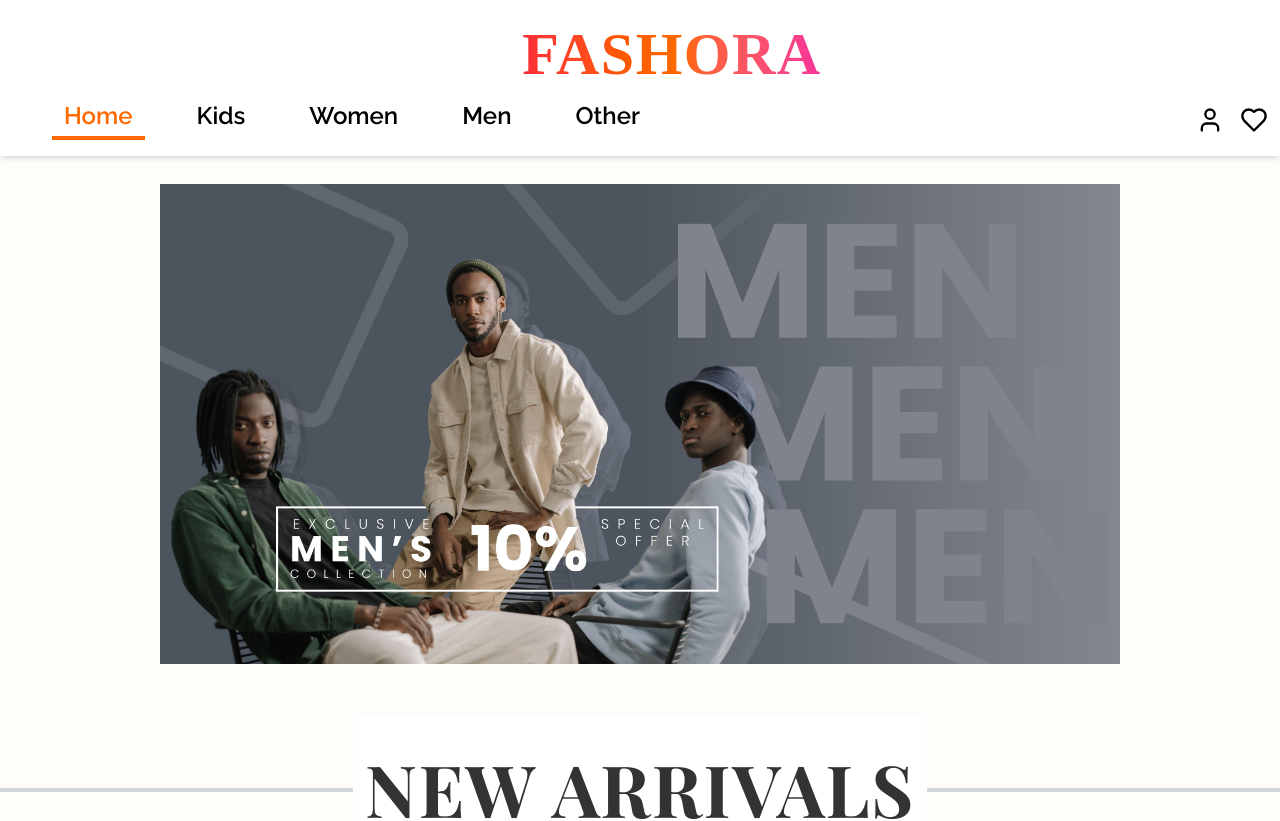
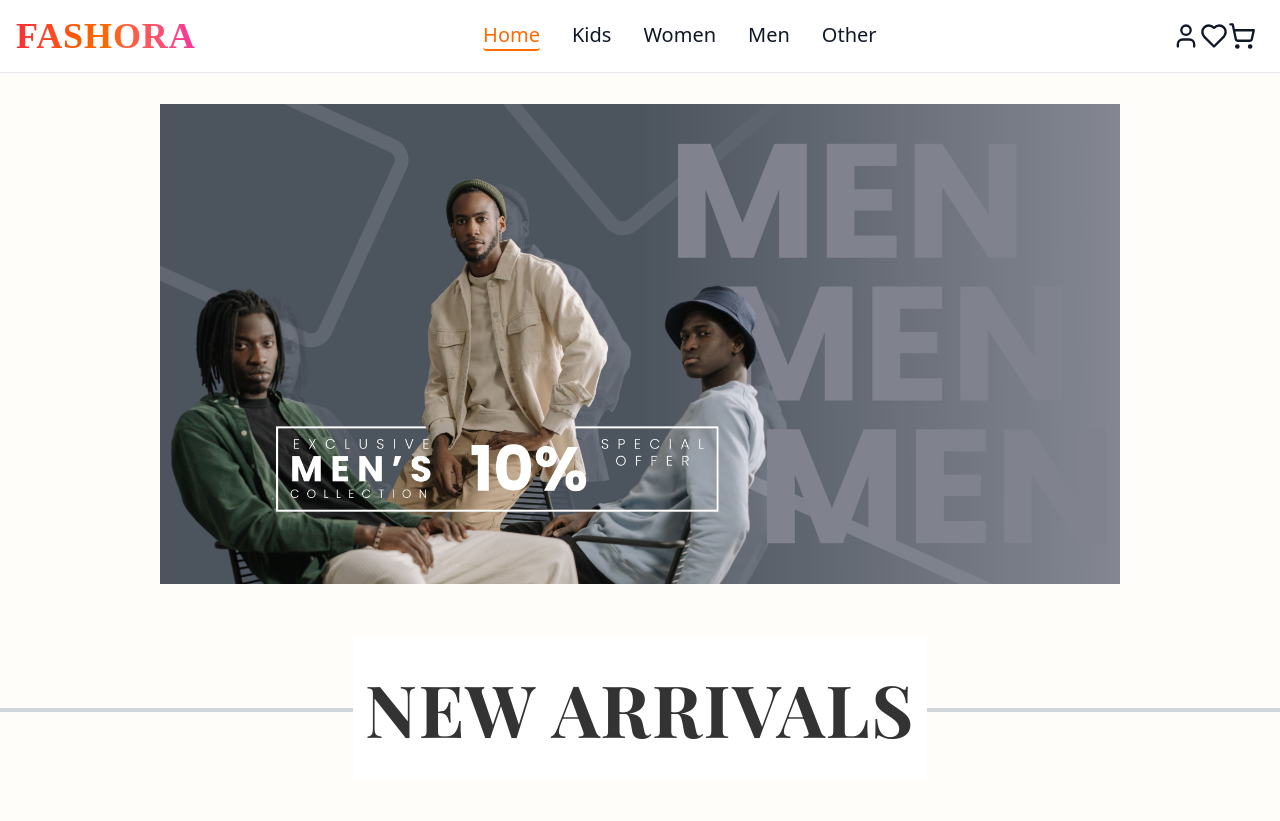
Before and after one commit to Bashitha267/fashoraFE, a React (Vite) app: page / in a window 1280 px wide. Shown: the top 821 px of the page. Built offline with nearby package versions, Linux system fonts and the light colour scheme; a web font is replaced by a local one.

Commit message:
navbar edided

```diff
--- a/src/components/HomeSection.tsx
+++ b/src/components/HomeSection.tsx
@@ -1,7 +1,7 @@
 import background1 from "../assets/men.jpg"
 export const HomeSection = () => {
   return (
-    <div className="mt-30 flex flex-col gap-3 items-center md:justify-center md:p-16 pt-4 pb-4  ">
+    <div className="mt-10 flex flex-col gap-3 items-center md:justify-center md:p-16 pt-4 pb-4  ">
      <div><img src={background1} className="w-[160vh] h-[60vh] object-contain"></img></div>
 
     <div className=" md:py-10 flex justify-center">
--- a/src/components/NavBar.tsx
+++ b/src/components/NavBar.tsx
@@ -1,6 +1,6 @@
 import { Heart, ShoppingCart, User } from "lucide-react";
 import { useState } from "react";
-import "../components/navbar.css";
+import './navbar.css';
 
 interface NavbarProps {
   toggleCart: () => void;
@@ -16,103 +16,130 @@ export const NavBar: React.FC<NavbarProps> = ({
   currentPage,
 }) => {
   const [isMobileMenuOpen, setMobileMenuOpen] = useState(false);
-  const toggleMobileMenu = () => {
-    setMobileMenuOpen(!isMobileMenuOpen);
-  };
+  const toggleMobileMenu = () => setMobileMenuOpen(!isMobileMenuOpen);
 
   return (
-    <div className="fixed top-0 left-0 bg-white  shadow-md z-100 py-2 w-screen">
-      <div className="flex flex-col  md:ml-4 md:mr-6 mx-auto md:pl-4 md:pr-4 pb-2 pt-4">
-        {/* Title */}
-        <div className={`flex items-center pb-4 justify-center w-screen ${isMobileMenuOpen ? "" : ""}`}   >
-          <h1 className="tracking-wide md:text-6xl bg-clip-text  text-2xl text-transparent bg-gradient-to-r  from-red-500 via-orange-500  to-pink-500 logo_title cursor-pointer w-fit text-center">
-            <a
-              onClick={(e) => {
-                e.preventDefault();
-                navigateTo("home");
-              }}
+    <nav className="bg-white fixed w-full z-500 top-0 start-0 border-b border-gray-200">
+      <div className="max-w-screen-xl flex flex-wrap items-center justify-between mx-auto p-4">
+        {/* Logo */}
+        <div
+          className="flex items-center space-x-3 rtl:space-x-reverse cursor-pointer justify-center"
+          onClick={() => navigateTo("home")}
         >
+          <span className="tracking-wide md:text-4xl bg-clip-text text-2xl font-bold text-transparent bg-gradient-to-r from-red-500 via-orange-500 to-pink-500 logo_title cursor-pointer w-fit">
             FASHORA
-            </a>
-          </h1>
+          </span>
         </div>
 
-        {/* Mobile Hamburger Button */}
-
-
-        {/* Navigation and Icons Section */}
-        <div className={`flex flex-row md:flex-row justify-between   md:opacity-100 items-center  md:h-fit w-screen max-w-[60vh]  md:max-w-[160vh] md:mx-auto  md:px-0 ${isMobileMenuOpen ? "px-0" : "px-5"}`}>
-          <div className={`md:hidden block ${isMobileMenuOpen ? "hidden" : "block"}`}>  <button
-          className="md:hidden block md:p-4"
-          onClick={toggleMobileMenu}
-          aria-label="Toggle navigation"
-        >
-          <span className="block w-6 h-0.5 bg-black mb-1"></span>
-          <span className="block w-6 h-0.5 bg-black mb-1"></span>
-          <span className="block w-6 h-0.5 bg-black"></span>
-        </button></div>
-          {/* Navigation Menu */}
-          <div
-            className={`navmenu md:block ${isMobileMenuOpen ? "block" : "hidden"} md:mx-5 `}
-          >
-            <nav className="flex md:flex-row md:gap-10 flex-col  h-screen md:h-fit bg-gray-200 md:bg-white pr-30 md:pr-0 gap-4" onClick={()=>{
-              setMobileMenuOpen(false)
-            }}>
-              {/* Menu Items */}
-              {["home", "kids", "women", "men", "other"].map((page) => (
-                <div
-                  key={page}
-                  className={` navbar_headers text-2xl hover:text-orange-500 cursor-pointer ${
-                    currentPage === page
-                      ? "px-3 text-orange-500 border-b-4 border-orange-500"
-                      : "mx-3 relative pb-2 before:absolute before:bottom-0 before:left- before:w-0 before:h-0.5 before:bg-orange-500 before:transition-all before:duration-300 before:ease-in-out hover:before:w-full hover:before:border-orange-500 hover:before:left- "
-                  }`}
-                >
-                  <a
-                    onClick={(e) => {
-                      e.preventDefault();
-                      navigateTo(page);
-                      setMobileMenuOpen(false)
-                    }}
-                  >
-                    {page.charAt(0).toUpperCase() + page.slice(1)}
-                  </a>
-                </div>
-              ))}
-            </nav>
-          </div>
-
-          {/* Icons Section */}
-          <div className={`icons flex flex-row gap-4 justify-center md:justify-end items-center mt-4 md:mt-0 ${isMobileMenuOpen ? "hidden" : "block"}`}>
+        {/* Icons and Mobile Menu Button */}
+        <div className="flex md:order-2 space-x-3 md:space-x-0 rtl:space-x-reverse mx-2">
           <a
             onClick={(e) => {
               e.preventDefault();
               navigateTo("login");
             }}
+            className="cursor-pointer"
           >
-              <User size={28} className="hover:text-orange-500" />
+            <User size={28} className="hover:text-orange-500 text-gray-900" />
           </a>
           <a
             onClick={(e) => {
               e.preventDefault();
               navigateTo("fav");
             }}
+            className="cursor-pointer"
           >
-              <Heart size={28} className="hover:text-orange-500" />
+            <Heart size={28} className="hover:text-orange-500 text-gray-900" />
           </a>
           <div className="relative shopping flex items-start">
             <ShoppingCart
               size={28}
-                className="hover:text-orange-500 cursor-pointer"
+              className="hover:text-orange-500 cursor-pointer text-gray-900"
               onClick={toggleCart}
             />
-              <span className="absolute top-0 right-0 bg-orange-500 rounded-full h-5 w-5 flex justify-center items-center transform translate-x-3 -translate-y-1">
+            {cartLength > 0 && (
+              <span className="absolute top-0 right-0 bg-orange-500 rounded-full h-5 w-5 flex justify-center items-center text-white text-xs font-bold transform translate-x-3 -translate-y-1">
                 {cartLength}
               </span>
+            )}
+          </div>
+          {/* Mobile Toggle Button */}
+          <button
+            type="button"
+            className="inline-flex items-center p-2 w-10 h-10 justify-center text-sm text-gray-500 rounded-lg md:hidden hover:bg-gray-100 focus:outline-none focus:ring-2 focus:ring-gray-200"
+            onClick={toggleMobileMenu}
+            aria-label="Open main menu"
+          >
+            <span className="sr-only">Open main menu</span>
+            <svg
+              className="w-5 h-5"
+              aria-hidden="true"
+              xmlns="http://www.w3.org/2000/svg"
+              fill="none"
+              viewBox="0 0 17 14"
+            >
+              <path
+                stroke="currentColor"
+                strokeLinecap="round"
+                strokeLinejoin="round"
+                strokeWidth="2"
+                d="M1 1h15M1 7h15M1 13h15"
+              />
+            </svg>
+          </button>
+        </div>
+
+        {/* Desktop Menu */}
+        <div className="items-center justify-between hidden w-full md:flex md:w-auto md:order-1 text-xl">
+          <ul className="flex flex-col p-4 md:p-0 mt-4 font-medium border border-gray-100 rounded-lg bg-gray-50 md:space-x-8 rtl:space-x-reverse md:flex-row md:mt-0 md:border-0 md:bg-white">
+            {["home", "kids", "women", "men", "other"].map((page) => (
+              <li key={page}>
+                <a
+                  onClick={(e) => {
+                    e.preventDefault();
+                    navigateTo(page);
+                  }}
+                  className={`block py-2 px-3 text-gray-900 rounded-sm hover:bg-gray-100 md:hover:bg-transparent hover:text-orange-500 md:p-0 ${
+                    currentPage === page
+                    ? "text-orange-500 border-b-2 border-orange-500"
+                    : "text-gray-900 hover:text-orange-500"
+                }`}
+                >
+                  {page.charAt(0).toUpperCase() + page.slice(1)}
+                </a>
+              </li>
+            ))}
+          </ul>
         </div>
       </div>
+
+      {/* Mobile Menu (Toggle visibility) */}
+      <div
+        className={`${
+          isMobileMenuOpen ? "block" : "hidden"
+        } md:hidden w-full bg-white border-t border-gray-200`}
+      >
+        <ul className="flex flex-col p-4 font-medium text-lg text-gray-900 md:hidden">
+          {["home", "kids", "women", "men", "other"].map((page) => (
+            <li key={page}>
+              <a
+                onClick={(e) => {
+                  e.preventDefault();
+                  navigateTo(page);
+                  setMobileMenuOpen(false); // Close the menu after navigation
+                }}
+                className={`block py-2 px-3 rounded-sm ${
+                  currentPage === page
+                    ? "text-white border-b-2 border-orange-500 bg-orange-500"
+                    : "text-gray-900 hover:text-orange-500"
+                }`}
+              >
+                {page.charAt(0).toUpperCase() + page.slice(1)}
+              </a>
+            </li>
+          ))}
+        </ul>
       </div>
-      </div>
-    </div>
+    </nav>
   );
 };
--- a/src/pages/Kids.tsx
+++ b/src/pages/Kids.tsx
@@ -56,11 +56,11 @@ useEffect(()=>{
 
 
 if(loading||loadingcolors){
-  return <div className="mt-45 w-screen md:max-w-[160vh] mx-auto max-w-[80%] flex justify-center items-center h-[80vh]"><ThreeDot variant="pulsate" color="#FF6900" size="large" text="" textColor="" speedPlus={0} /></div>
+  return <div className="mt-20 w-screen md:max-w-[160vh] mx-auto max-w-[80%] flex justify-center items-center h-[80vh]"><ThreeDot variant="pulsate" color="#FF6900" size="large" text="" textColor="" speedPlus={0} /></div>
 }
   return (
 
-    <div className="mt-45 w-screen md:max-w-[160vh] mx-auto max-w-[80%]">
+    <div className="mt-20 w-screen md:max-w-[160vh] mx-auto max-w-[80%]">
       <div className=" w-screen max-w-[100%] md:max-w-[160vh] md:mx-auto  flex flex-row border-2 border-[#6F6F6F] gap-2">
         <div className="p-6 md:w-[40vh]">
           <div className="flex-col flex gap-5">
--- a/src/pages/Men.tsx
+++ b/src/pages/Men.tsx
@@ -56,10 +56,10 @@ useEffect(()=>{
 },[])
 
 if(loading||loadingcolors){
-  return <div className="mt-45 w-screen md:max-w-[160vh] mx-auto max-w-[80%] flex justify-center items-center h-[80vh]"><ThreeDot variant="pulsate" color="#FF6900" size="large" text="" textColor=""  speedPlus={0} /></div>
+  return <div className="mt-20 w-screen md:max-w-[160vh] mx-auto max-w-[80%] flex justify-center items-center h-[80vh]"><ThreeDot variant="pulsate" color="#FF6900" size="large" text="" textColor=""  speedPlus={0} /></div>
 }
   return (
-    <div className="mt-45 w-screen md:max-w-[160vh] mx-auto max-w-[80%] flex flex-col">
+    <div className="mt-20 w-screen md:max-w-[160vh] mx-auto max-w-[80%] flex flex-col">
 
   <div className=" w-screen max-w-[100%] md:max-w-[160vh] md:mx-auto  flex flex-row border-2 border-[#6F6F6F] gap-2">
         <div className="p-6 md:w-[40vh]">
--- a/src/pages/Other.tsx
+++ b/src/pages/Other.tsx
@@ -54,10 +54,10 @@ useEffect(()=>{
   fetchProduct()
 },[])
 if(loading||loadingcolors){
-  return <div className="mt-45 w-screen md:max-w-[160vh] mx-auto max-w-[80%] flex justify-center items-center h-[80vh]"><ThreeDot variant="pulsate" color="#FF6900" size="large" text="" textColor=""  speedPlus={0} /></div>
+  return <div className="mt-20 w-screen md:max-w-[160vh] mx-auto max-w-[80%] flex justify-center items-center h-[80vh]"><ThreeDot variant="pulsate" color="#FF6900" size="large" text="" textColor=""  speedPlus={0} /></div>
 }
   return (
-    <div className="mt-45 w-screen md:max-w-[160vh] mx-auto max-w-[80%]">
+    <div className="mt-20 w-screen md:max-w-[160vh] mx-auto max-w-[80%]">
         <div className=" w-screen max-w-[100%] md:max-w-[160vh] md:mx-auto  flex flex-row border-2 border-[#6F6F6F] gap-2">
         <div className="p-6 md:w-[40vh]">
           <div className="flex-col flex gap-5">
--- a/src/pages/Product.tsx
+++ b/src/pages/Product.tsx
@@ -118,7 +118,7 @@ export const Product: React.FC<KidsProps> = ({ addToCart, productID, display_car
 
   if (loading) {
     return (
-      <div className="mt-45 w-screen md:max-w-[160vh] mx-auto max-w-[80%] flex justify-center items-center h-[80vh]">
+      <div className="mt-20 w-screen md:max-w-[160vh] mx-auto max-w-[80%] flex justify-center items-center h-[80vh]">
         <ThreeDot variant="pulsate" color="#FF6900" size="large" text="" textColor="" speedPlus={0} />
       </div>
     );
--- a/src/pages/Women.tsx
+++ b/src/pages/Women.tsx
@@ -53,10 +53,10 @@ useEffect(()=>{
 }, []);
 
 if(loading||loadingcolors){
-  return <div className="mt-45 w-screen md:max-w-[160vh] mx-auto max-w-[80%] flex justify-center items-center h-[80vh]"><ThreeDot variant="pulsate" color="#FF6900" size="large" text="" textColor=""  speedPlus={0} /></div>
+  return <div className="mt-20 w-screen md:max-w-[160vh] mx-auto max-w-[80%] flex justify-center items-center h-[80vh]"><ThreeDot variant="pulsate" color="#FF6900" size="large" text="" textColor=""  speedPlus={0} /></div>
 }
   return (
-    <div className="mt-45 w-screen md:max-w-[160vh] mx-auto max-w-[80%]">
+    <div className="mt-20 w-screen md:max-w-[160vh] mx-auto max-w-[80%]">
 
     <div className=" w-screen max-w-[100%] md:max-w-[160vh] md:mx-auto  flex flex-row border-2 border-[#6F6F6F] gap-2">
         <div className="p-6 md:w-[40vh]">
```
Lines whose indentation alone changed are shown as unchanged.
